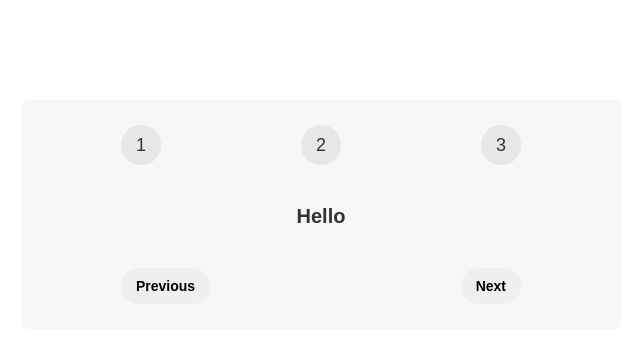
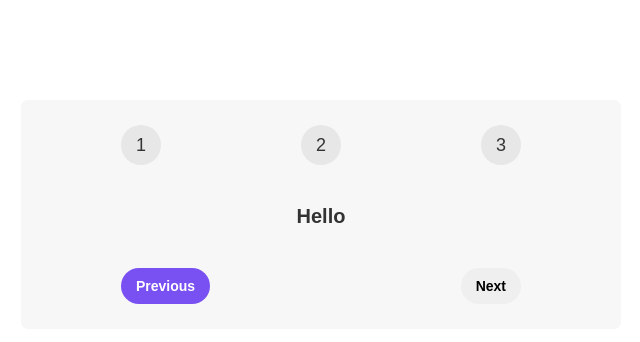
Before and after one commit to ATOROYO/04-steps, a React (Create React App) app: page / in a window 1280 px wide. Shown: the top 342 px of the page, without its empty margins (319-959 px from the left). Built offline with nearby package versions, Linux system fonts and the light colour scheme.

Commit message:
Update Previous button styling in App component

```diff
--- a/src/App.js
+++ b/src/App.js
@@ -10,7 +10,9 @@ export default function App() {
       <p className="message">Hello</p>
 
       <div className="buttons">
-        <button>Previous</button>
+        <button style={{ backgroundColor: "#7950f2", color: "#fff" }}>
+          Previous
+        </button>
         <button>Next</button>
       </div>
     </div>
```
